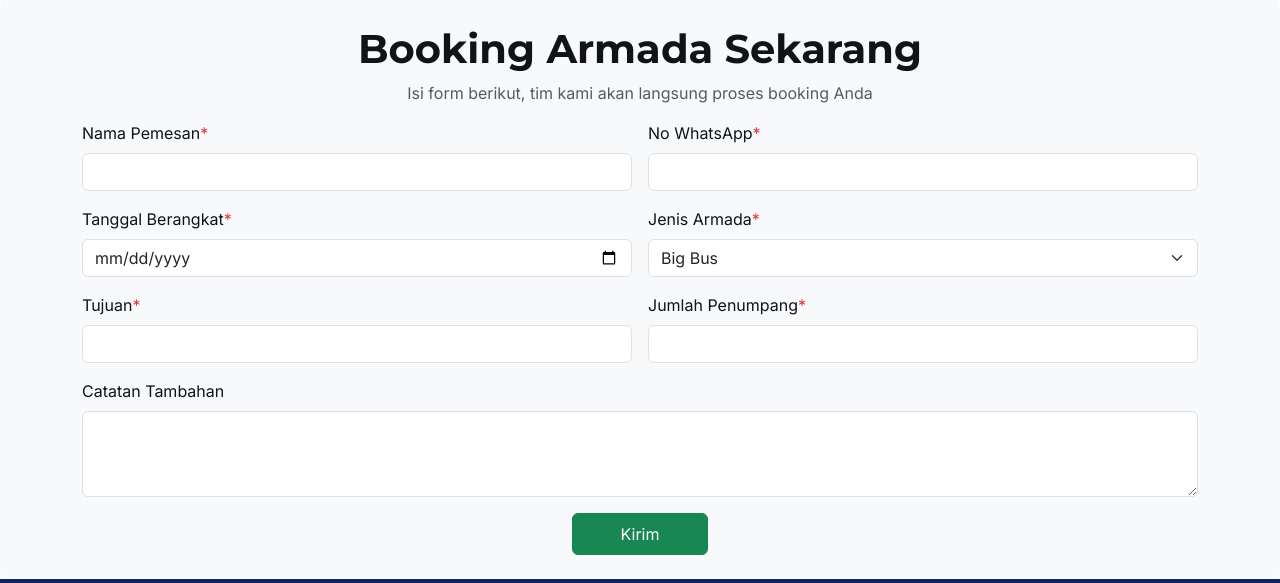
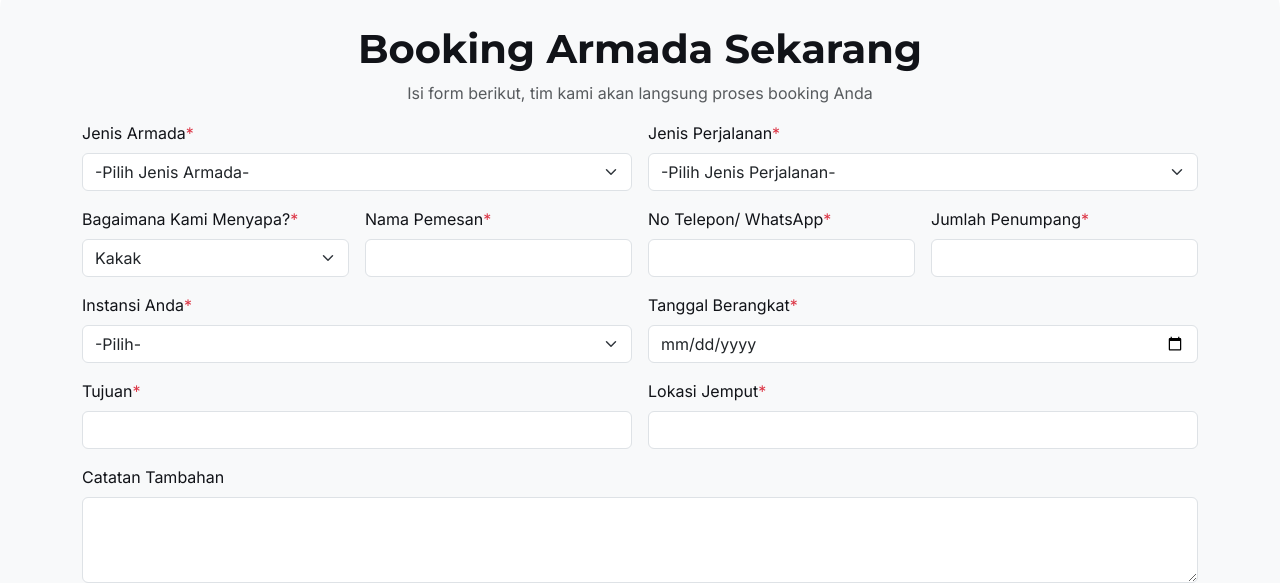
Before and after one commit to jerrsu/makara, a plain HTML site: page index_main.html in a window 1280 px wide. Shown: the part 2440-3023 px from the top of the page. Drawn offline with nearby package versions, Linux system fonts and the light colour scheme.

Commit message:
fix fomr booking

```diff
--- a/index_main.html
+++ b/index_main.html
@@ -375,15 +375,65 @@
                 </div>
 
                 <form id="bookingForm" class="row g-3">
+                    <div class="col-md-6">
+                        <label class="form-label">Jenis Armada</label><span class="text-danger">*</span>
+                        <select id="armada" class="form-select">
+                            <option>-Pilih Jenis Armada-</option>
+                            <option>Bus Besar Executive - Maks 50 Seat </option>
+                            <option>Bus Besar Super Executive +Leg Rest - Maks 32 Seat </option>
+                            <option>Medium Executive - 32 Seat</option>
+                            <option>Medium Super Executive +Leg Rest - Maks 18 Seat </option>
+                            <option>Small Executive - 14 Seat</option>
+                            <option>Small Super Executive +Leg Rest - Maks 8 Seat </option>
+                        </select>
+                    </div>
 
                     <div class="col-md-6">
+                        <label class="form-label">Jenis Perjalanan</label><span class="text-danger">*</span>
+                        <select id="jenis_perjalanan" class="form-select">
+                            <option>-Pilih Jenis Perjalanan-</option>
+                            <option>Wisata Bersama (KKL, Study Tour, Gathering dll)</option>
+                            <option>Wisata Reliji (Ziarah)</option>
+                            <option>Bisnis Trip</option>
+                            <option>Outdoor Study (KKL, Study Tour, Gathering dll)</option>
+                            <option>Lainnya</option>
+                        </select>
+                    </div>
+
+                    <div class="col-md-3">
+                        <label class="form-label">Bagaimana Kami Menyapa?</label><span class="text-danger">*</span>
+                        <select id="sapa" class="form-select">
+                            <option>Kakak</option>
+                            <option>Bapak</option>
+                            <option>Ibu</option>
+                        </select>
+                    </div>
+
+                    <div class="col-md-3">
                         <label class="form-label">Nama Pemesan</label><span class="text-danger">*</span>
                         <input type="text" id="nama" class="form-control" required>
                     </div>
 
+                    <div class="col-md-3">
+                        <label class="form-label">No Telepon/ WhatsApp</label><span class="text-danger">*</span>
+                        <input type="text" id="phone" class="form-control" required>
+                    </div>
+
+                    <div class="col-md-3">
+                        <label class="form-label">Jumlah Penumpang</label><span class="text-danger">*</span>
+                        <input type="number" id="pax" class="form-control" required>
+                    </div>
+
                     <div class="col-md-6">
-                        <label class="form-label">No WhatsApp</label><span class="text-danger">*</span>
-                        <input type="text" id="phone" class="form-control" required>
+                        <label class="form-label">Instansi Anda</label><span class="text-danger">*</span>
+                        <select id="instansi" class="form-select">
+                            <option>-Pilih-</option>
+                            <option>Customer Makara</option>
+                            <option>Biro Wisata</option>
+                            <option>Instansi Resmi (Akademi, Goverment dll)</option>
+                            <option>Corporate Program</option>
+                            <option>Lainnya</option>
+                        </select>
                     </div>
 
                     <div class="col-md-6">
@@ -392,21 +442,13 @@
                     </div>
 
                     <div class="col-md-6">
-                        <label class="form-label">Jenis Armada</label><span class="text-danger">*</span>
-                        <select id="armada" class="form-select">
-                            <option>Big Bus</option>
-                            <option>Medium Bus</option>
-                        </select>
-                    </div>
-
-                    <div class="col-md-6">
                         <label class="form-label">Tujuan</label><span class="text-danger">*</span>
                         <input type="text" id="tujuan" class="form-control" required>
                     </div>
 
                     <div class="col-md-6">
-                        <label class="form-label">Jumlah Penumpang</label><span class="text-danger">*</span>
-                        <input type="number" id="pax" class="form-control" required>
+                        <label class="form-label">Lokasi Jemput</label><span class="text-danger">*</span>
+                        <input type="text" id="lokasi_jemput" class="form-control" required>
                     </div>
 
                     <div class="col-12">
@@ -479,13 +521,20 @@
         let tujuan = document.getElementById("tujuan").value;
         let pax = document.getElementById("pax").value;
         let note = document.getElementById("note").value;
+        let sapa = document.getElementById("sapa").value;
+        let jenis_perjalanan = document.getElementById("jenis_perjalanan").value;
+        let instansi = document.getElementById("instansi").value;
+        let lokasi_jemput = document.getElementById("lokasi_jemput").value;
 
         let pesan =
             "*BOOKING ARMADA BARU*\n\n" +
-            "Nama : " + nama + "\n" +
-            "No HP : " + phone + "\n\n" +
+            "Nama : " + sapa + " " + nama + "\n" +
+            "No HP : " + phone + "\n" +
+            "Jenis Perjalanan : " + jenis_perjalanan + "\n" +
+            "Instansi : " + instansi + "\n" +
             "Tanggal : " + tanggal + "\n" +
             "Armada : " + armada + "\n" +
+            "Lokasi Jemput : " + lokasi_jemput + "\n" +
             "Tujuan : " + tujuan + "\n" +
             "Jumlah Pax : " + pax + "\n\n" +
             "Catatan : " + (note || "-") + "\n\n" +
--- a/partials/footer.html
+++ b/partials/footer.html
@@ -20,7 +20,7 @@
                 <ul class="list-unstyled">
                     <li><a href="index.html">Home</a></li>
                     <li><a href="about.html">Tentang Kami</a></li>
-                    <li><a href="armada.html">Armada</a></li>
+                    <li><a href="executive.html">Armada</a></li>
                 </ul>
             </div>
             <div class="col-lg-3 col-md-6">
```
Also changed, not shown: about.html (+1 -1 lines).
